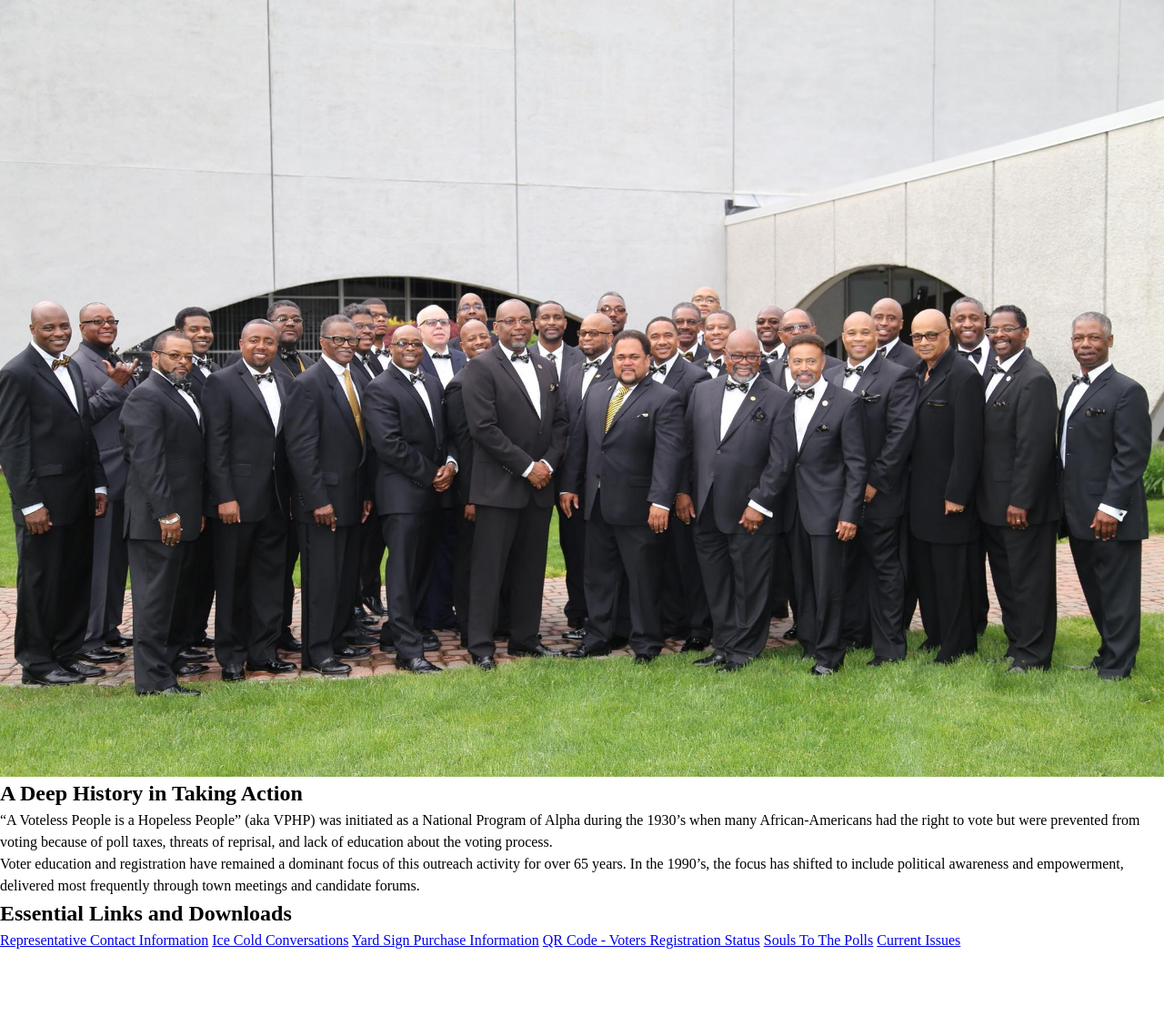
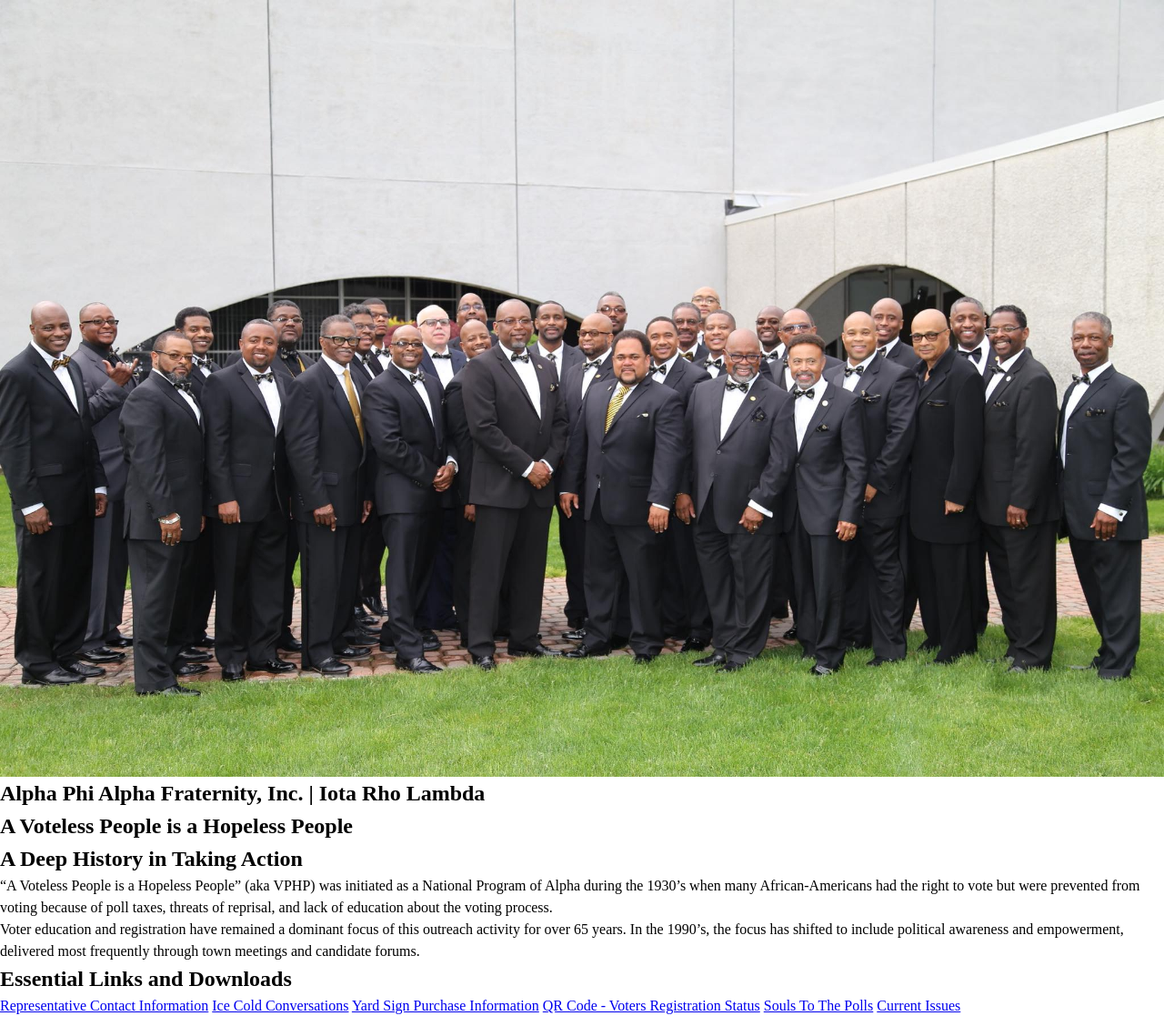
Before and after one commit to ericdhuffman/ericdhuffman.github.io, a plain HTML site: page index.html in a window 1280 px wide. Shown: the whole page at 91% size. Before the commit the page ends 1046 px from the top, so only its background shows below. Drawn offline with Linux system fonts and the light colour scheme; a script that the page names is missing.

Commit message:
more text

```diff
--- a/index.html
+++ b/index.html
@@ -8,7 +8,11 @@
     <link rel="stylesheet" href="main.css">
   </head>
   <body>
-    <section id="banner"><img src="images/alpha-iotarholambda.jpeg" alt="Photo of Aplha Phi Alpha, Iota Rho Lambda chapter"></section>
+    <section id="banner">
+        <img src="images/alpha-iotarholambda.jpeg" alt="Photo of Aplha Phi Alpha, Iota Rho Lambda chapter">
+        <h1>Alpha Phi Alpha Fraternity, Inc. | Iota Rho Lambda</h1>
+        <h2>A Voteless People is a Hopeless People</h2>
+    </section>
     <section id="about">
         <h2>A Deep History in Taking Action</h2>
         <p>“A Voteless People is a Hopeless People” (aka VPHP) was initiated as a National Program of Alpha during the 1930’s when many African-Americans had the right to vote but were prevented from voting because of poll taxes, threats of reprisal, and lack of education about the voting process.</p>
```
